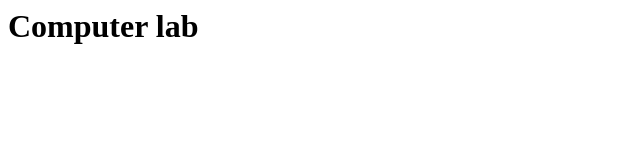
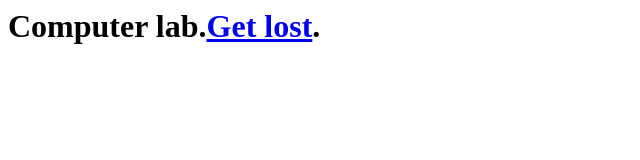
Before and after one commit to fluban/fluban.github.io, a plain HTML site: page Page1.html in a window 1280 px wide. Shown: the whole page, without its empty margins (0-640 px from the left). Drawn offline with Linux system fonts and the light colour scheme.

Commit message:
Update Page1.html

```diff
--- a/Page1.html
+++ b/Page1.html
@@ -3,6 +3,6 @@
 <title>computer lab</title>
 </head>
 <body>
-<h1>Computer lab </h1>
+<h1>Computer lab.<a href="/">Get lost<a>.</h1>
 </body>
 </html>
```
